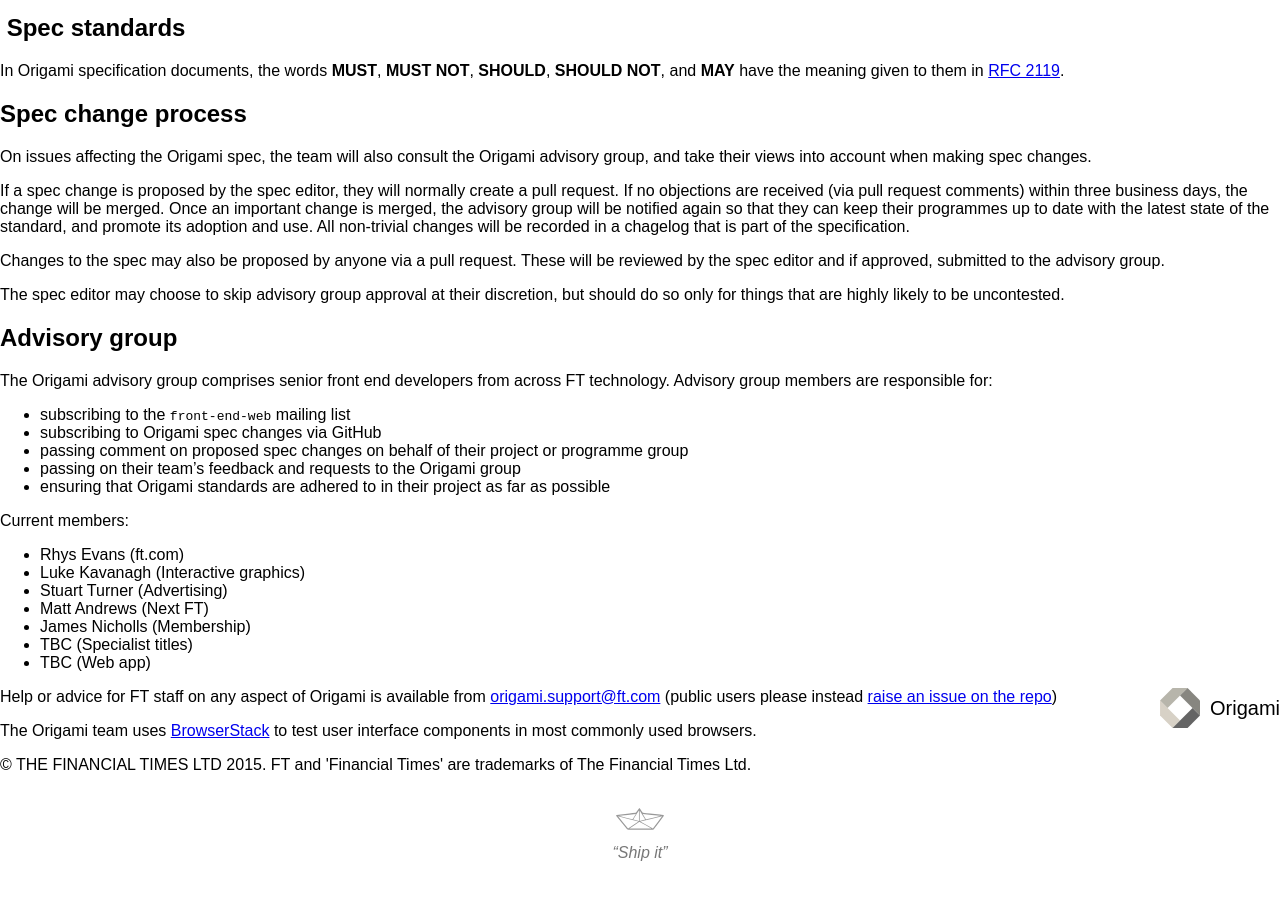
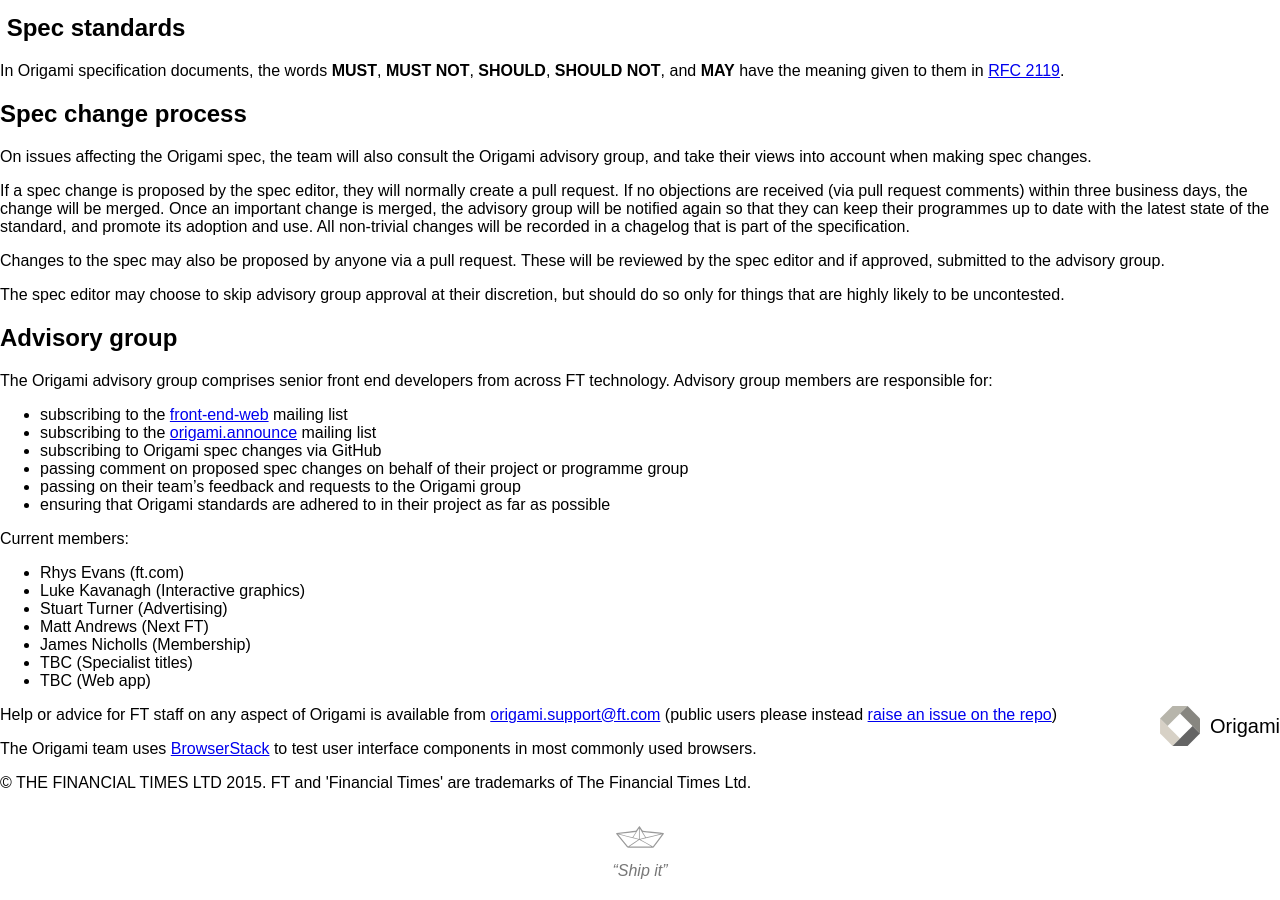
Before and after one commit to Financial-Times/ft-origami, a Jekyll site: the page built from docs/overview/governance.md, in a window 1280 px wide and 900 px high, scrolled down 1298 px. Built offline with Jekyll 4.4.1, drawn with Linux system fonts in a browser that asks for light colours; nearby versions of some CDN libraries; comment, search, counter and statistics services are not loaded; a style sheet for code colours, icons or effects is not loaded.

Commit message:
Add origami.announce to the mailing lists to subscribe to

```diff
--- a/docs/overview/governance.md
+++ b/docs/overview/governance.md
@@ -66,7 +66,8 @@ The spec editor may choose to skip advisory group approval at their discretion,
 
 The Origami advisory group comprises senior front end developers from across FT technology.  Advisory group members are responsible for:
 
-* subscribing to the `front-end-web` mailing list
+* subscribing to the [front-end-web](https://groups.google.com/a/ft.com/forum/#!forum/front-end-web) mailing list
+* subscribing to the [origami.announce](https://groups.google.com/a/ft.com/forum/#!forum/origami.announce) mailing list
 * subscribing to Origami spec changes via GitHub
 * passing comment on proposed spec changes on behalf of their project or programme group
 * passing on their team's feedback and requests to the Origami group
```
